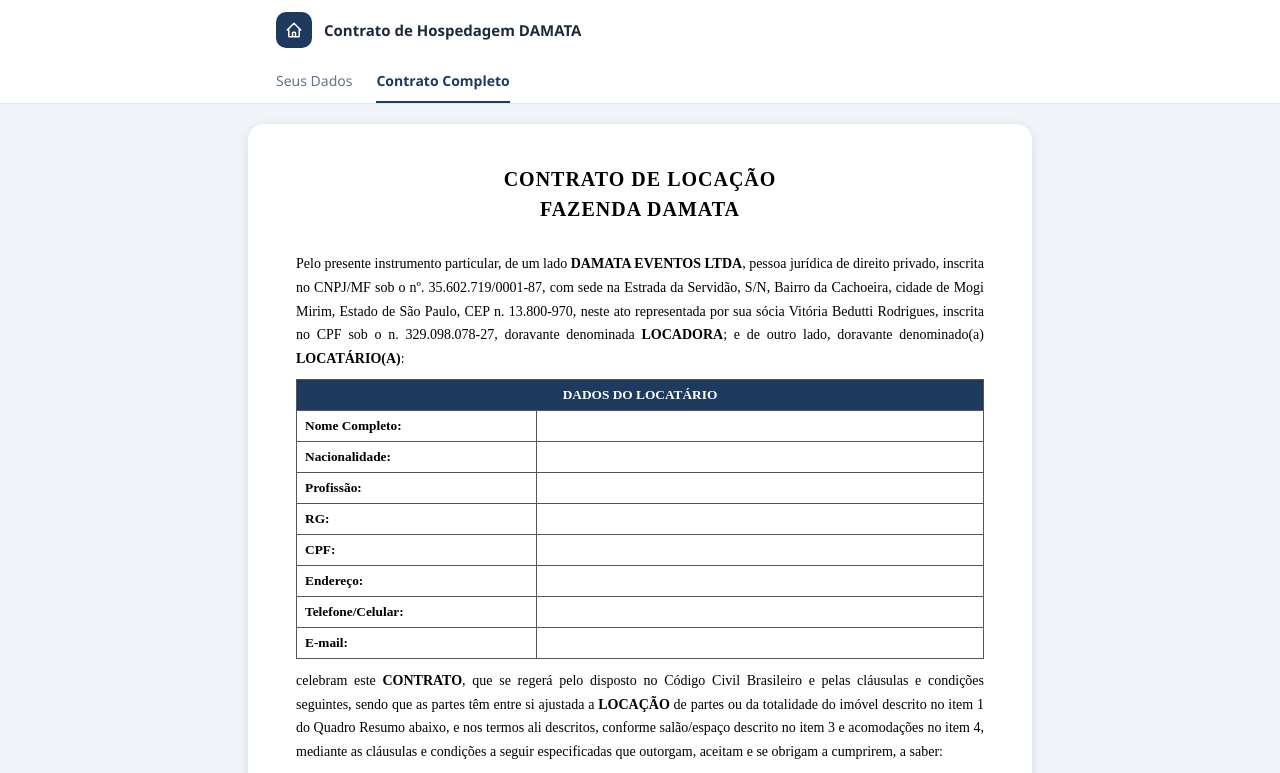
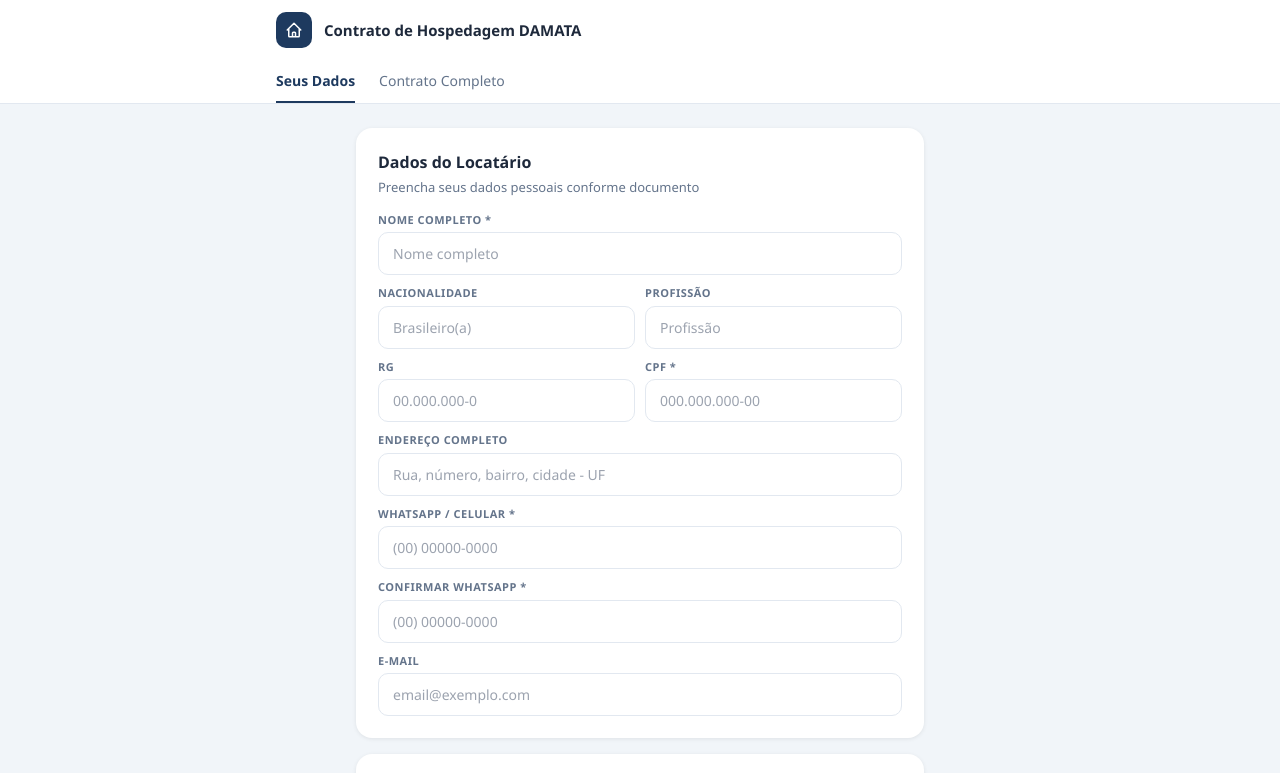
Before and after one commit to soligogabriel-max/appDamata, a plain HTML site: page contrato-hospedagem.tpl.html in a window 1280 px wide. Shown: the top 773 px of the page. Drawn offline with nearby package versions, Linux system fonts and the light colour scheme.

Commit message:
Contrato e aditivo: abrir no formulario, nao no documento
A aba "Seus Dados" aparecia acesa, mas quem estava na tela era o documento.
Nao era a aba errada: era o estado inicial do HTML discordando de si mesmo —
o <a id="tbf"> ja nascia com a borda de aba ativa enquanto a div visivel era
#tab-preview. Nenhum showTab() roda no carregamento, entao a marcacao crua e
o que o cliente ve, e ela estava inconsistente desde sempre.

O cliente abre o link para preencher os dados dele; cair no contrato
renderizado faz ele rolar texto juridico ate achar o formulario, ou achar que
nao ha nada para preencher. Agora #tab-form nasce ativa, de acordo com a aba
acesa, e o botao "Ver Contrato/Termo →" no fim do formulario leva ao
documento — que e a ordem que o fluxo ja pressupunha.

Nos tres templates. O de hospedagem tinha o inverso (aba do contrato acesa e
contrato na tela): consistente, mas na ordem errada — tambem passa a abrir no
formulario.

Dois efeitos colaterais tratados junto:

- Imprimir pelo menu do navegador sairia em branco, agora que a aba inicial e
  o formulario: .np tira o formulario da impressao e o documento nao estaria
  ativo. O @media print passa a forcar #tab-preview visivel.
- O fallback CSS-only do contrato de hospedagem so tinha a regra que mostra a
  aba alvo, sem o par que esconde a outra — sem JS, trocar de aba empilhava
  formulario e contrato. Alinhado com os outros dois templates.

Sem bump de LL_VERSION: contrato.html e aditivo.html buscam os .tpl.html com
cache "no-cache".

Verificado com assercao sobre os tres arquivos publicados: aba acesa, painel
visivel e regra de impressao conferidos um a um.

Co-Authored-By: Claude Opus 5 <noreply@anthropic.com>
Claude-Session: https://claude.ai/code/session_01SUh1tRgxyfApQmFuG7zP8B

```diff
--- a/contrato-hospedagem.tpl.html
+++ b/contrato-hospedagem.tpl.html
@@ -8,7 +8,14 @@
 <style>
 body{font-family:'Segoe UI',system-ui,sans-serif;background:#f1f5f9}
 .cf{font-family:'Times New Roman',Georgia,serif}
-.tc{display:none}.tc.active{display:block}#tab-form:target,#tab-preview:target{display:block}
+.tc{display:none}.tc.active{display:block}
+/* fallback CSS-only para iOS quando JS esta bloqueado — mesmo conjunto de
+   regras do contrato de evento e do aditivo. Sem o par que esconde a outra
+   aba, trocar de aba sem JS empilhava formulario e contrato na mesma tela. */
+#tab-preview:target{display:block}
+body:has(#tab-preview:target) #tab-form{display:none}
+body:has(#tab-form:target) #tab-preview{display:none}
+body:has(#tab-form:target) #tab-form{display:block}
 .cp{font-size:10.5pt;line-height:1.7;text-align:justify;margin-bottom:8px}
 .ct{font-size:11pt;font-weight:700;text-transform:uppercase;margin:18px 0 8px}
 .sub{padding-left:20px}
@@ -22,7 +29,10 @@ body{font-family:'Segoe UI',system-ui,sans-serif;background:#f1f5f9}
 .ir{display:flex;justify-content:space-between;font-size:13px;padding:4px 0;border-bottom:1px solid #dbeafe}
 .ir:last-child{border-bottom:none}
 .ik{color:#64748b}.iv{color:#1e3a5f;font-weight:600}
-@media print{.np{display:none!important}body{background:white}.cp-wrap{box-shadow:none!important;padding:1.5cm 2cm!important;max-width:100%!important;border-radius:0!important}.tb{page-break-inside:avoid}.ct{page-break-after:avoid}.cp{orphans:3;widows:3}}
+/* A pagina abre na aba "Seus Dados", entao o contrato esta escondido quando o
+   cliente manda imprimir pelo menu do navegador em vez do botao. Sem isto
+   sairia folha em branco: .np tira o formulario e o contrato nao estaria ativo. */
+@media print{.np{display:none!important}#tab-preview{display:block!important}body{background:white}.cp-wrap{box-shadow:none!important;padding:1.5cm 2cm!important;max-width:100%!important;border-radius:0!important}.tb{page-break-inside:avoid}.ct{page-break-after:avoid}.cp{orphans:3;widows:3}}
 </style>
 </head>
 <body>
@@ -36,12 +46,12 @@ body{font-family:'Segoe UI',system-ui,sans-serif;background:#f1f5f9}
     <div style="flex:1"><div style="font-weight:700;font-size:15px;color:#1e293b">Contrato de Hospedagem DAMATA</div><div id="hdr-code" style="font-size:12px;color:#64748b"></div></div>
   </div>
   <div style="max-width:760px;margin:0 auto;padding:0 16px;display:flex;gap:24px">
-    <a href="#tab-form" onclick="showTab('form');return false" id="tbf" style="padding:10px 0;font-size:14px;font-weight:500;border:none;background:none;cursor:pointer;border-bottom:2px solid transparent;color:#64748b;text-decoration:none">Seus Dados</a>
-    <a href="#tab-preview" onclick="showTab('preview');return false" id="tbp" style="padding:10px 0;font-size:14px;font-weight:600;border:none;background:none;cursor:pointer;border-bottom:2px solid #1e3a5f;color:#1e3a5f;text-decoration:none">Contrato Completo</a>
+    <a href="#tab-form" onclick="showTab('form');return false" id="tbf" style="padding:10px 0;font-size:14px;font-weight:700;border:none;background:none;cursor:pointer;border-bottom:2px solid #1e3a5f;color:#1e3a5f;text-decoration:none">Seus Dados</a>
+    <a href="#tab-preview" onclick="showTab('preview');return false" id="tbp" style="padding:10px 0;font-size:14px;font-weight:500;border:none;background:none;cursor:pointer;border-bottom:2px solid transparent;color:#64748b;text-decoration:none">Contrato Completo</a>
   </div>
 </div>
 
-<div id="tab-form" class="tc np">
+<div id="tab-form" class="tc np active">
 <div style="max-width:600px;margin:0 auto;padding:24px 16px">
   <div id="evt-summary" style="display:none;margin-bottom:20px">
     <div style="background:#1e3a5f;color:white;border-radius:14px 14px 0 0;padding:14px 18px">
@@ -102,7 +112,7 @@ body{font-family:'Segoe UI',system-ui,sans-serif;background:#f1f5f9}
 </div>
 </div>
 
-<div id="tab-preview" class="tc active">
+<div id="tab-preview" class="tc">
 <div style="max-width:800px;margin:0 auto;padding:20px 8px">
   <div class="cp-wrap cf" style="background:white;border-radius:16px;box-shadow:0 2px 12px rgba(0,0,0,.1);padding:40px 48px;max-width:800px;margin:0 auto 20px">
 
```
Also changed, not shown: aditivo.tpl.html (+6 -3 lines), contrato-evento.tpl.html (+6 -3 lines).
